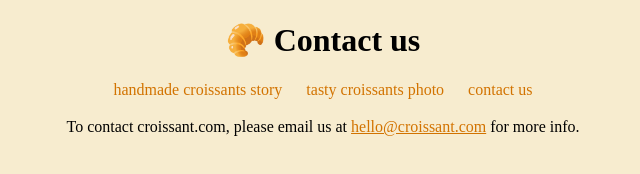
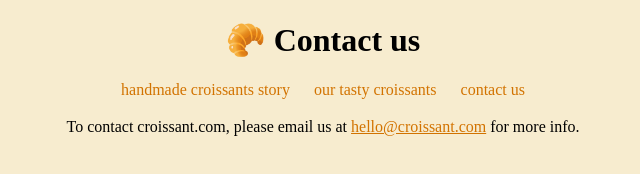
Before and after one commit to ana-f/croissant, a plain HTML site: page contact.html in a window 1280 px wide. Shown: the full height of the page, 317-957 px from the left. Drawn offline with Linux system fonts and the light colour scheme.

Commit message:
link name update

```diff
--- a/contact.html
+++ b/contact.html
@@ -11,7 +11,7 @@
     <h1>🥐 Contact us</h1>
     <div class="links">
       <a href="/">handmade croissants story</a>
-      <a href="/photo.html">tasty croissants photo</a>
+      <a href="/photo.html">our tasty croissants</a>
       <a href="/contact.html">contact us</a>
     </div>
     <p>
```
Also changed, not shown: photo.html (+1 -1 lines).
